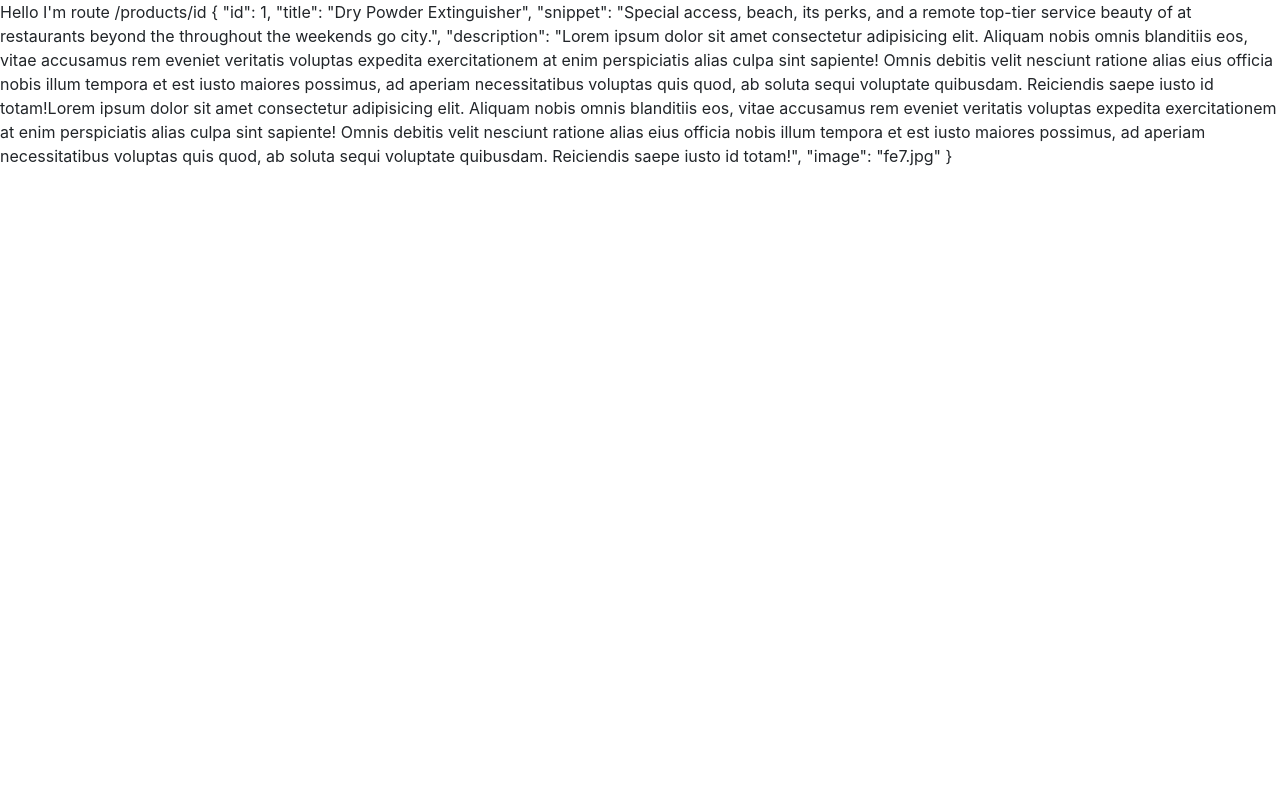
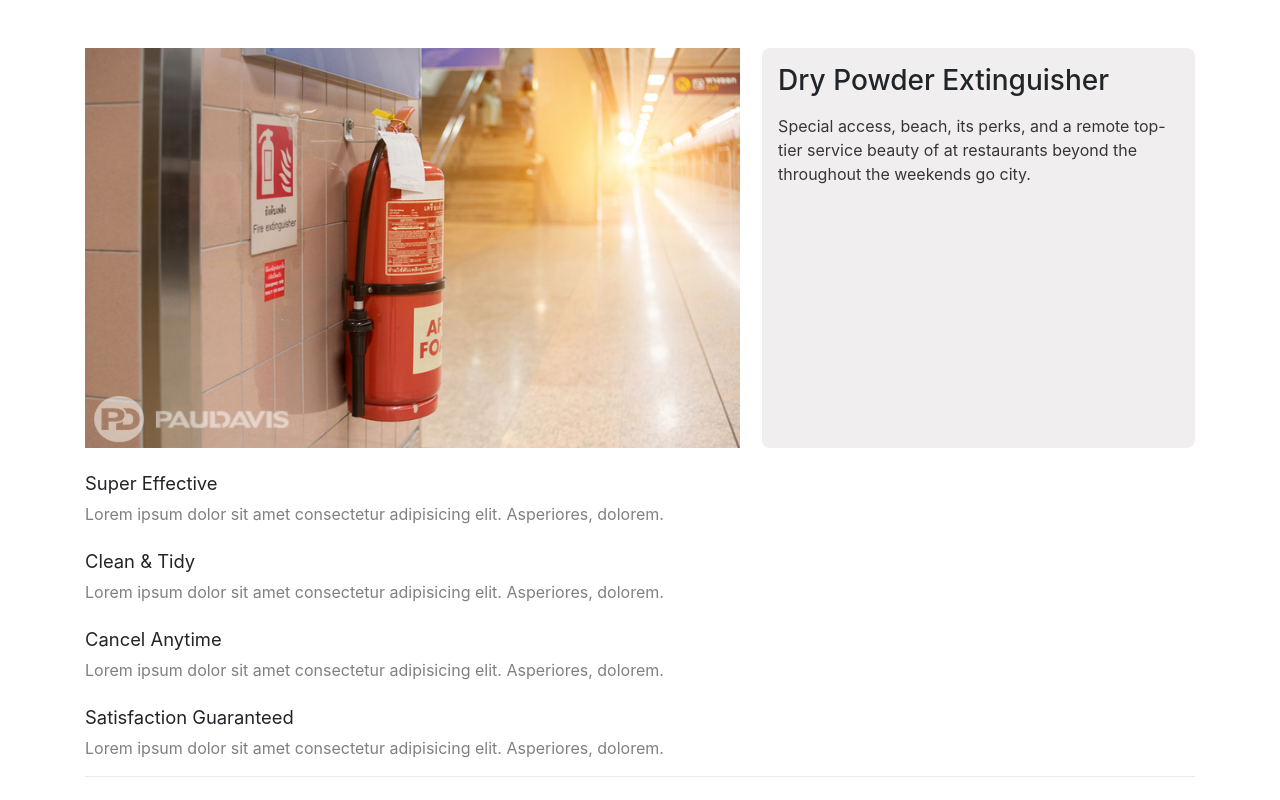
Before and after one commit to stillonwarpath/nuxt_fire_extinguisher, a Nuxt app: page /products/1 in a window 1280 px wide. Shown: the top 800 px of the page. Built offline with nearby package versions, Linux system fonts and the light colour scheme.

Commit message:
Added html structure and styles for displaying product information.

```diff
--- a/pages/products/_id.vue
+++ b/pages/products/_id.vue
@@ -1,7 +1,38 @@
 <template>
-    <div>
-        Hello I'm route /products/id
-        {{ product }}
+      <div v-if="product" class="container py-5">
+        <div class="hero-container">
+            <img :src="require(`@/assets/images/${product.image}`)" alt="" class="image">
+            <div class="info-box">
+                <h1>{{ product.title }}</h1>
+                <p class="snippet">{{ product.snippet }}</p>
+            </div>
+        </div>
+        <div class="whats-included-container">
+            <div class="included-container">
+                <h6>Super Effective</h6>
+                <p>Lorem ipsum dolor sit amet consectetur adipisicing elit. Asperiores, dolorem.</p>
+            </div>
+            <div class="included-container">
+                <h6>Clean & Tidy</h6>
+                <p>Lorem ipsum dolor sit amet consectetur adipisicing elit. Asperiores, dolorem.</p>
+            </div>
+            <div class="included-container">
+                <h6>Cancel Anytime</h6>
+                <p>Lorem ipsum dolor sit amet consectetur adipisicing elit. Asperiores, dolorem.</p>
+            </div>
+            <div class="included-container">
+                <h6>Satisfaction Guaranteed</h6>
+                <p>Lorem ipsum dolor sit amet consectetur adipisicing elit. Asperiores, dolorem.</p>
+            </div>
+        </div>
+        <div class="description-container">
+            <p>
+                {{ product.description }}
+            </p>
+        </div>
+    </div>
+    <div v-else class="container padding">
+        Page not found
     </div>
 </template>
 
@@ -18,4 +49,63 @@ export default {
 </script>
 
 <style scoped>
+   .hero-container {
+        display: flex;
+        justify-content: space-between;
+    }
+    .image {
+        width: 59%;
+        height: 25rem;
+    }
+    .info-box {
+        width: 39%;
+        background-color: rgba(207, 201, 201, 0.322);
+        padding: 1rem;
+        border-radius: 0.5rem;
+    }
+    .whats-included-container {
+        border-bottom: 0.1rem solid rgba(128, 128, 128, 0.151);
+    }
+    .description-container {
+        border-bottom: 0.1rem solid rgba(128, 128, 128, 0.151);
+        padding-bottom: 2rem;
+        margin-bottom: 2rem;
+    }
+    .included-container {
+        margin-top: 1.5rem;
+    }
+    h1 {
+        font-size: 1.75rem;
+    }
+    h6 {
+        font-size: 1.15rem;
+        font-weight: 400;
+    }
+    p {
+        color: grey
+    }
+    .snippet {
+        color: rgba(0, 0, 0, 0.774);
+        margin-top: 1rem;
+    }
+    button {
+        width: 100%;
+        border: none;
+        padding: 0.5rem;
+        color: white;
+        font-weight: 700;
+        padding: 1rem 4rem;
+        border-radius: 100rem;
+        background-color: rgb(231, 81, 43);
+        color: white;
+        font-weight: 700;
+        transition: 0.5s;
+    }
+    .description-container {
+        margin-top: 3rem;
+        color: grey
+    }
+    .padding {
+        padding: 10rem 0
+    }
 </style>
```
